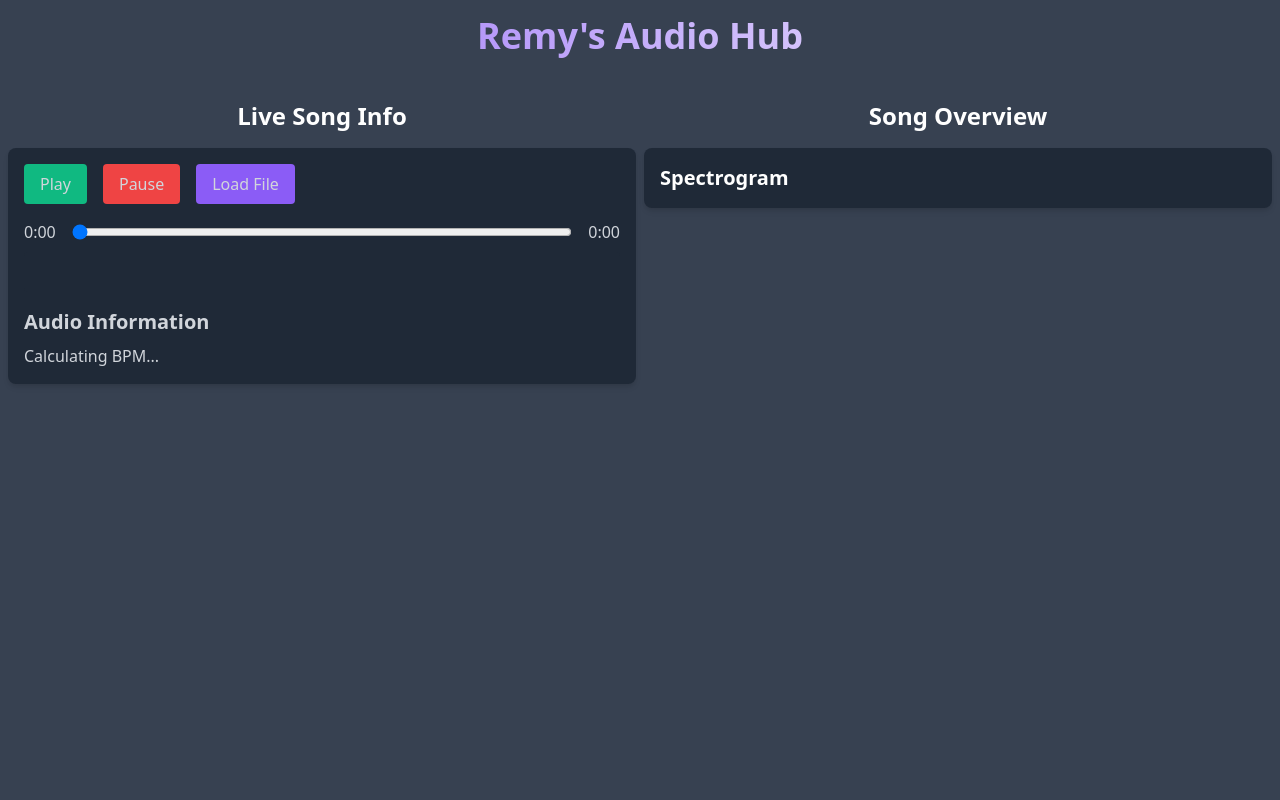
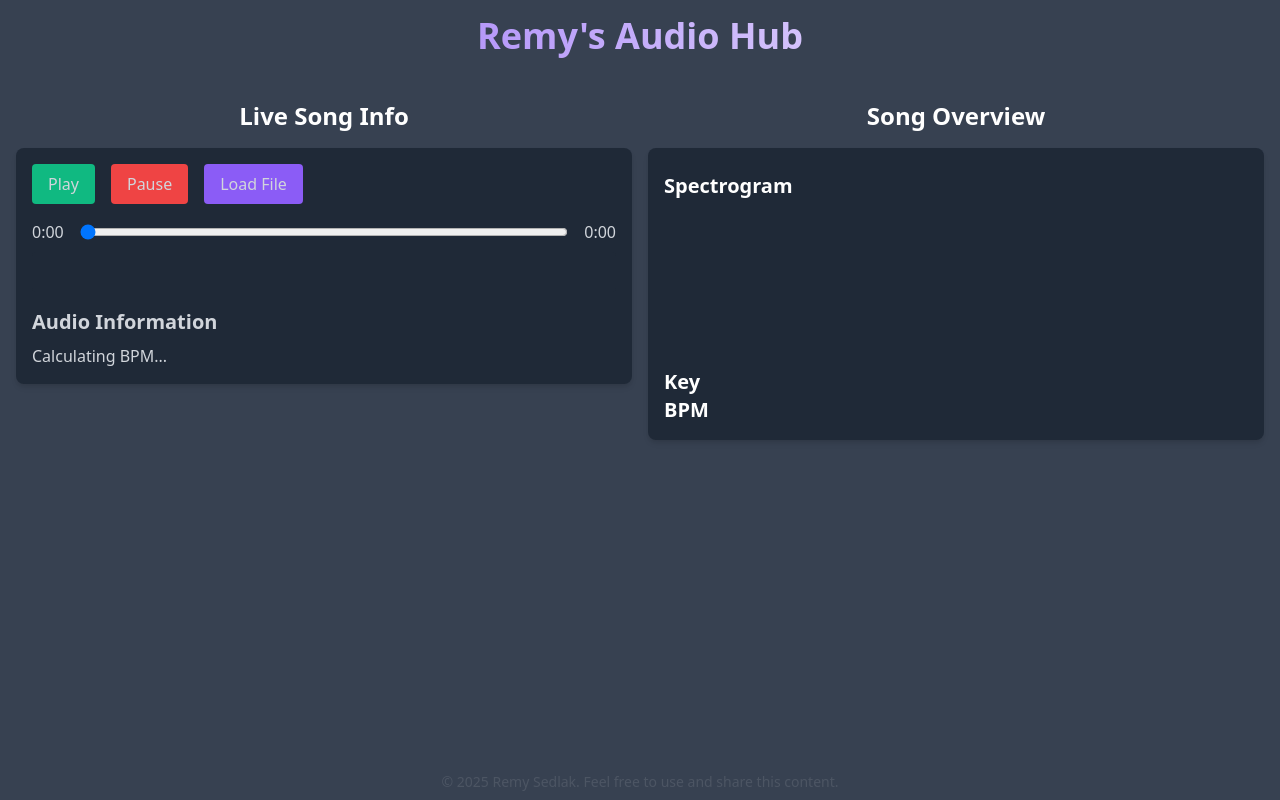
Before and after one commit to remysedlak/audio-hub, a React (Vite) app: page /visualizer in a window 1280 px wide. Built offline with nearby package versions, Linux system fonts and the light colour scheme; a web font is replaced by a local one.

Commit message:
Setting up more framework to add tools to

```diff
--- a/src/comps/SongOverview.jsx
+++ b/src/comps/SongOverview.jsx
@@ -5,7 +5,10 @@ const SongOverview = ({file}) => {
     return (
         <div className="p-4 bg-gray-800 text-white rounded-lg shadow-md">
 
-            <h4 className="text-xl font-semibold">Spectrogram</h4>
+            <h4 className="text-xl font-semibold py-2">Spectrogram</h4>
+            <canvas id="spectrogram" className="w-full h-40"></canvas>
+            <h4 className="text-xl font-semibold">Key</h4>
+            <h4 className="text-xl font-semibold">BPM </h4>
 
         </div>
     );
--- a/src/pages/AudioPage.jsx
+++ b/src/pages/AudioPage.jsx
@@ -16,23 +16,27 @@ const AudioPage = ({ file }) => {
   return( <>
     <h1 className="mb-10 text-4xl text-center font-bold mb-4 mt-4 pb-1 text-transparent bg-clip-text bg-gradient-to-r from-purple-500 to-white">Remy's Audio Hub</h1>
     {/* container for live and overview of song */}
-    <div className="flex small:flex-col w-full px-2 h-screen justify-around">
+    <div className="flex small:flex-col w-full px-4 h-screen justify-around">
 
       {/* {audioSrc && (
         <audio controls src={audioSrc} className="mb-10">
           Your browser does not support the audio element.
         </audio>
       )} */}
-      <div className="w-1/2 pr-1">
+      <div className="w-1/2 pr-2">
         <h4 className="text-2xl text-center font-bold text- mb-4">Live Song Info</h4>
         <MusicPlayer file={file}/>
       </div>
-      <div className="w-1/2 pl-1">
+      <div className="w-1/2 pl-2">
         <h4 className="text-2xl text-center font-bold text-white mb-4">Song Overview</h4>
         <SongOverview/>
       </div>
 
+
     </div>
+    <p className="text-sm mt-2  opacity-10 text-center pb-2">
+				&copy; {new Date().getFullYear()} Remy Sedlak. Feel free to use and share this content.
+			</p>
     </>
 
   );
```
